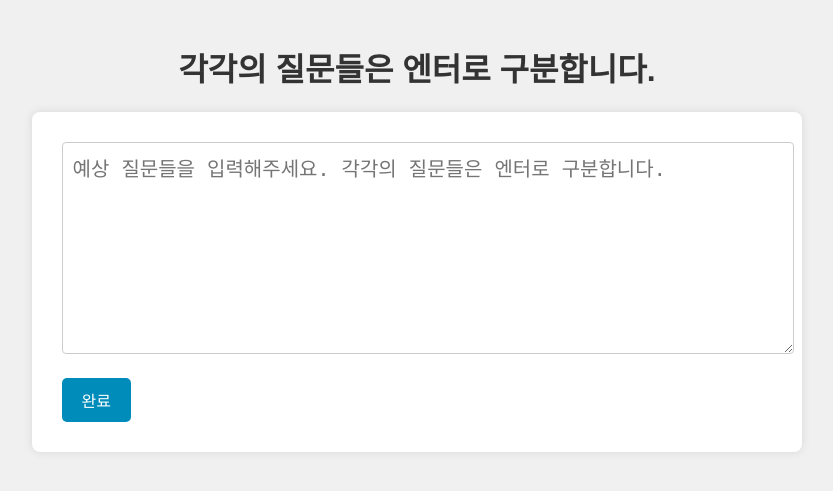
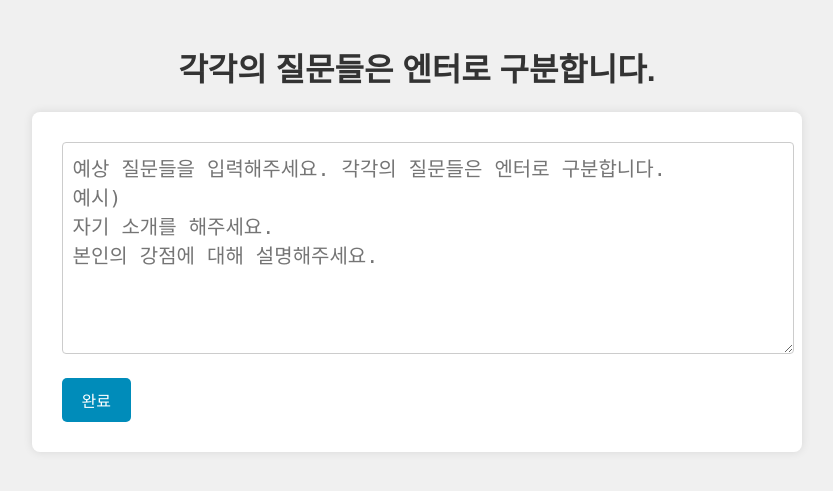
Before and after one commit to JunHyeongKim73/self-terview, a Flask app: page / in a window 1280 px wide. Shown: the part 207-698 px from the top of the page, without its empty margins (223-1056 px from the left). Run offline with Flask 3, Linux system fonts and the light colour scheme.

Commit message:
fix: 예시 문항 추가

```diff
--- a/templates/index.html
+++ b/templates/index.html
@@ -10,7 +10,7 @@
 <h1>각각의 질문들은 엔터로 구분합니다.</h1>
 <form method="GET" action="interview.html">
     <textarea type="text" rows="10" cols="60" name="question"
-              placeholder="예상 질문들을 입력해주세요. 각각의 질문들은 엔터로 구분합니다."></textarea>
+              placeholder="예상 질문들을 입력해주세요. 각각의 질문들은 엔터로 구분합니다.&#13;&#10;예시) &#13;&#10;자기 소개를 해주세요. &#13;&#10;본인의 강점에 대해 설명해주세요."></textarea>
     <input type="submit" value="완료">
 </form>
 <script type="text/javascript" src="{{ url_for('static', filename='index.js') }}"></script>
```
